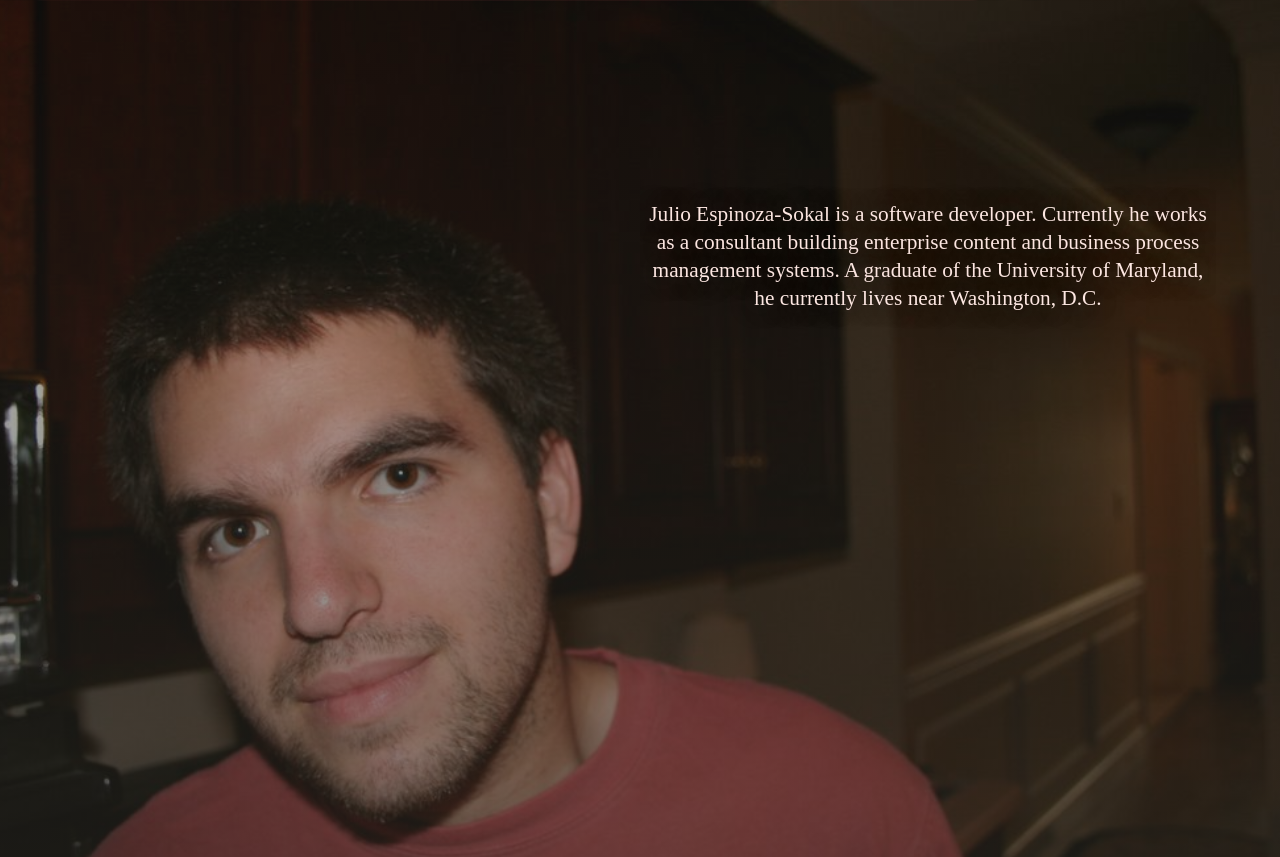
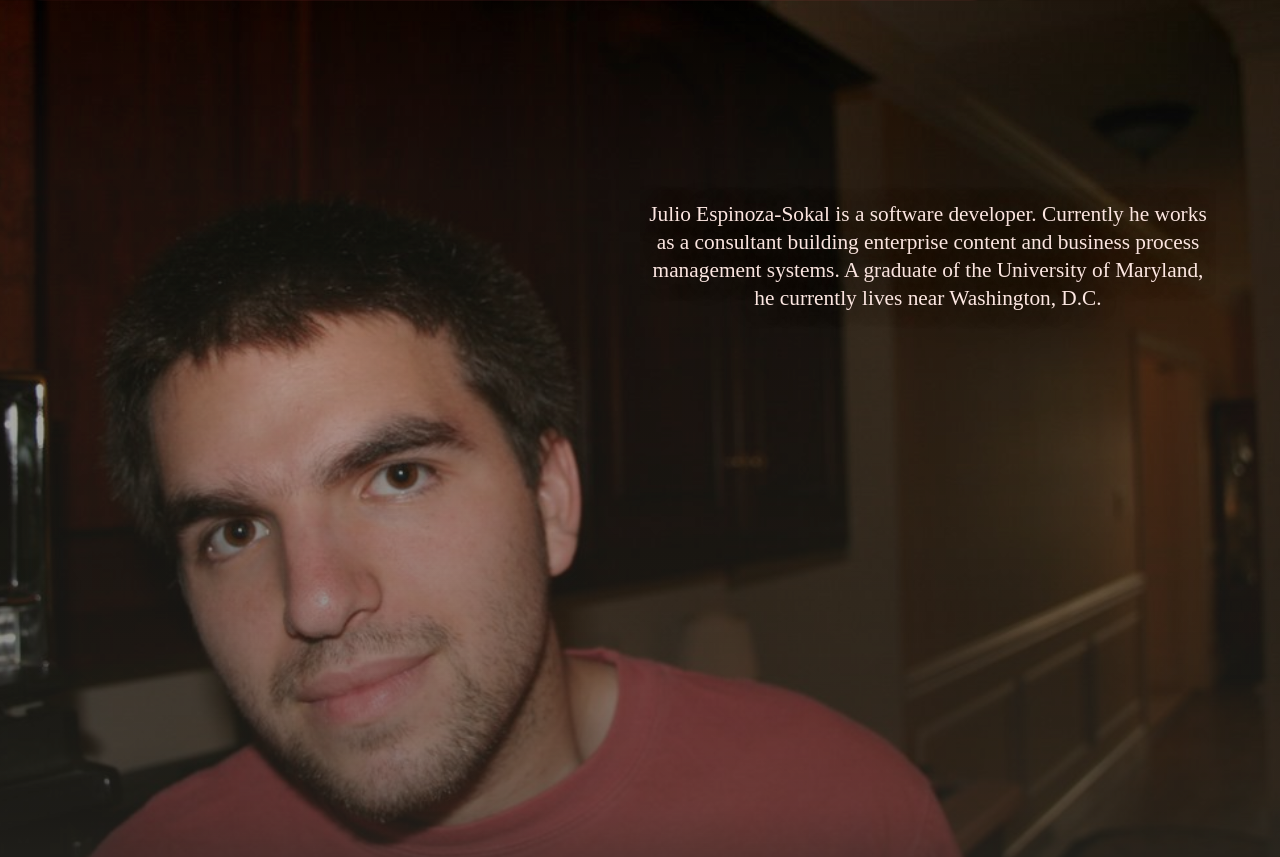
Before and after one commit to julioes/julioes.github.io, a Jekyll site: the page built from about.html, in a window 1280 px wide. Shown: the top 857 px of the page. Built offline with Jekyll 4.4.1, drawn with Linux system fonts in a browser that asks for light colours; some web fonts are replaced; Markdown is read by kramdown in place of the engine named in the settings; grey boxes are pictures that could not be loaded.

Commit message:
Update home page style
Signed-off-by: Julio Espinoza-Sokal <julioes@gmail.com>

```diff
--- a/_includes/footer.html
+++ b/_includes/footer.html
@@ -1,6 +1,6 @@
 <footer class="footer">
   <p xmlns:dct="http://purl.org/dc/terms/">
-    <span property="dct:title">www.julioes.com</span> by <a xmlns:cc="http://creativecommons.org/ns#" href="http://www.julioes.com" property="cc:attributionName" rel="cc:attributionURL">Julio Espinoza-Sokal</a><br />
+    <span property="dct:title">www.julioes.com</span> by <a xmlns:cc="http://creativecommons.org/ns#" href="//www.julioes.com" property="cc:attributionName" rel="cc:attributionURL">Julio Espinoza-Sokal</a><br />
      is licensed under a <a rel="license" href="http://creativecommons.org/licenses/by-nc-sa/3.0/us/">Creative Commons BY&#8288;-&#8288;NC&#8288;-&#8288;SA License</a>.
   </p>
 </footer>
--- a/css/styles.css
+++ b/css/styles.css
@@ -3,14 +3,24 @@
   height: 100%;
 }
 
+@viewport {
+  min-width: 500px;
+  min-height: 450px;
+}
+
 body {
   background-color: #DDD;
   color: #fde7e2;
-  min-width: 400px;
   margin: 0;
   height: 100%;
   width: 100%;
-  background-image: url('../img/background.jpg');
+  background-image: linear-gradient(
+    to bottom,
+    rgba(44, 42, 36, 0) 0%,
+    rgba(44, 42, 36, 0.3) 20%,
+    rgba(44, 42, 36, 0.6) 90%,
+    rgba(44, 42, 36, 0.8) 100%),
+    url('../img/background.jpg');
   background-size: cover;
   background-repeat: no-repeat;
   background-attachment: fixed;
@@ -20,15 +30,10 @@
 #feature {
   position: relative;
   width: 100%;
-  height: 75vh;
   padding-top: 20vh;
+  padding-bottom: 0vh;
   overflow: hidden;
   transition: padding 1s ease, height 1s ease;
-  background-image: linear-gradient(
-    to bottom,
-    rgba(44, 42, 36, 0) 0%,
-    rgba(44, 42, 36, 0.1) 40%,
-    rgba(44, 42, 36, 0.3) 100%);
 }
 
 #title {
@@ -42,18 +47,12 @@
 @media (max-width: 850px) {
   #feature {
     padding-top: 5vh;
-    height: 90vh;
+    padding-bottom: 5vh;
   }
 
   #title {
     left: 50%;
     transform: translateX(-50%);
-  }
-}
-
-@media (max-width: 550px) and (min-height: 550px) {
-  body {
-    background-position-x: -100px;
   }
 }
 
@@ -78,16 +77,12 @@
 
 #main-block, #about-block {
   box-sizing: border-box;
-  background-image: linear-gradient(
-    to bottom,
-    rgba(44, 42, 36, 0.3) 0,
-    rgba(44, 42, 36, 0.6) 100%);
   overflow-x: hidden;
 }
 
 #main-block {
-  min-height: calc(80vh - 43px);
-  padding-top: 5vh;
+  padding-top: 10vh;
+  padding-bottom: 50px;
 }
 
 #main-block ul {
@@ -106,8 +101,22 @@
 
 @media (max-width: 850px) {
   #main-block ul {
-    left: 50%;
-    transform: translateX(-50%);
+    left: 75%;
+  }
+}
+
+@media (max-width: 650px) and (max-height: 650px) {
+  #main-block ul {
+    left: 60%;
+  }
+}
+
+@media (max-width: 650px) and (min-height: 650px) {
+  #main-block {
+    padding-top: 30vh;
+  }
+  #main-block ul {
+    left: 0;
   }
 }
 
@@ -155,12 +164,13 @@
   color: #fde7e2;
   padding: 15px 0px 5px 0px;
   bottom: 0;
+  position: fixed;
   width: 100%;
   background-image: linear-gradient(
     to bottom,
-  rgba(44, 42, 36, 0.6) 0%,
-  rgba(22, 22, 18, 0.85) 40%,
-  rgba(10, 10, 5, 1) 100%);
+  rgba(44, 42, 36, 0) 0%,
+  rgba(22, 22, 18, 0.25) 40%,
+  rgba(10, 10, 5, 0.5) 100%);
 }
 
 footer {
--- a/index.html
+++ b/index.html
@@ -19,7 +19,6 @@
         <h1>Julio<br />Espinoza-Sokal</h1>
       </div>
     </div>
-
     <div id="main-block">
       <ul>
         <li><a href="about">About</a></li>
```
